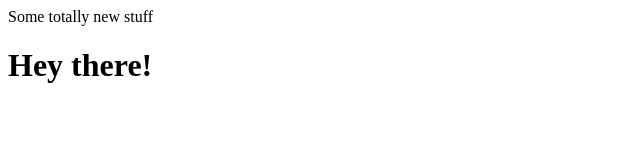
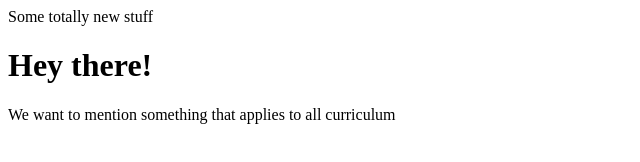
Before and after one commit to nduckwiler/git-practice, a plain HTML site: page index.html in a window 1280 px wide. Shown: the whole page, without its empty margins (0-640 px from the left). Drawn offline with Linux system fonts and the light colour scheme.

Commit message:
Update index.html

```diff
--- a/index.html
+++ b/index.html
@@ -1,3 +1,5 @@
 Some totally new stuff
 
 <h1>Hey there!</h1>
+
+<p>We want to mention something that applies to all curriculum</p>
```
